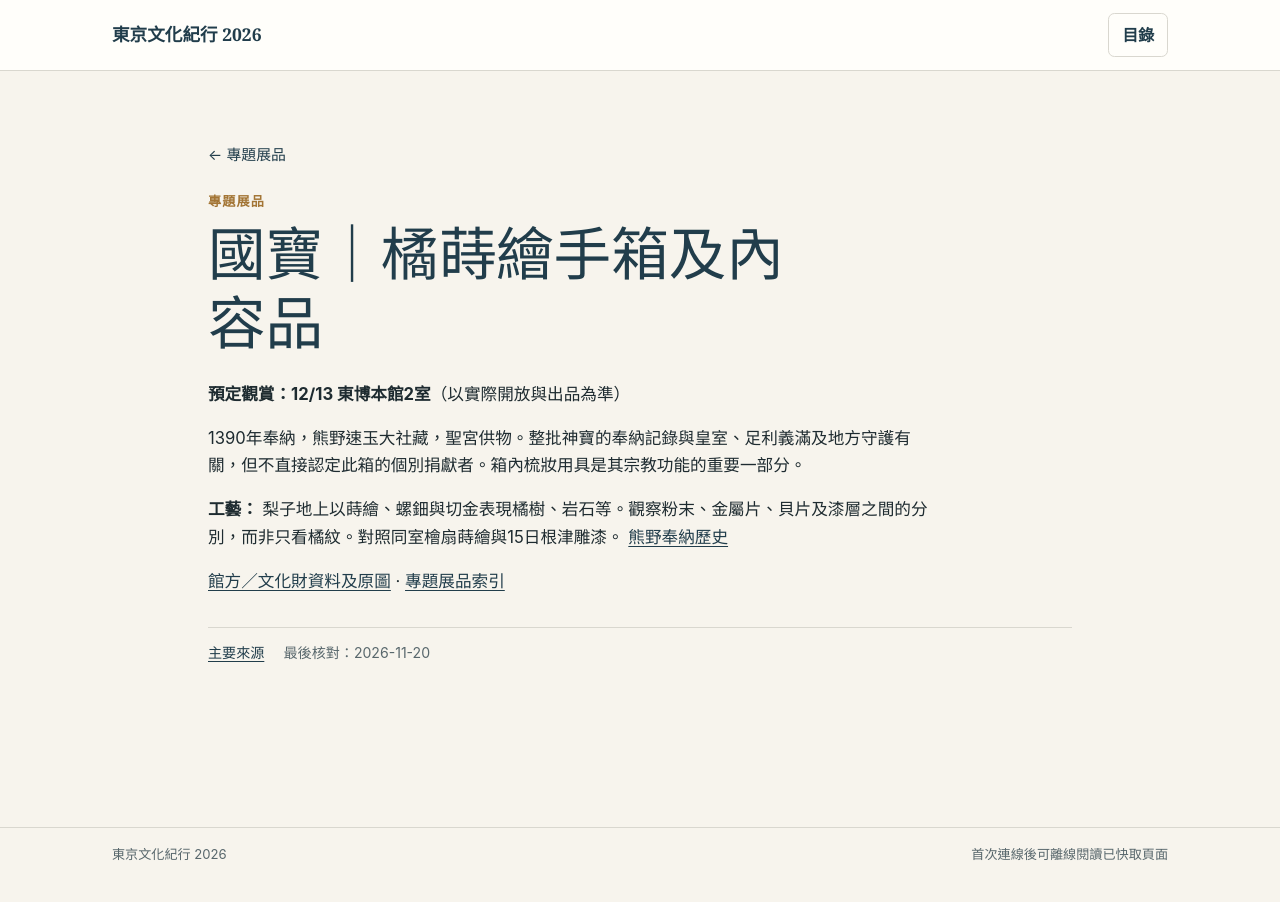
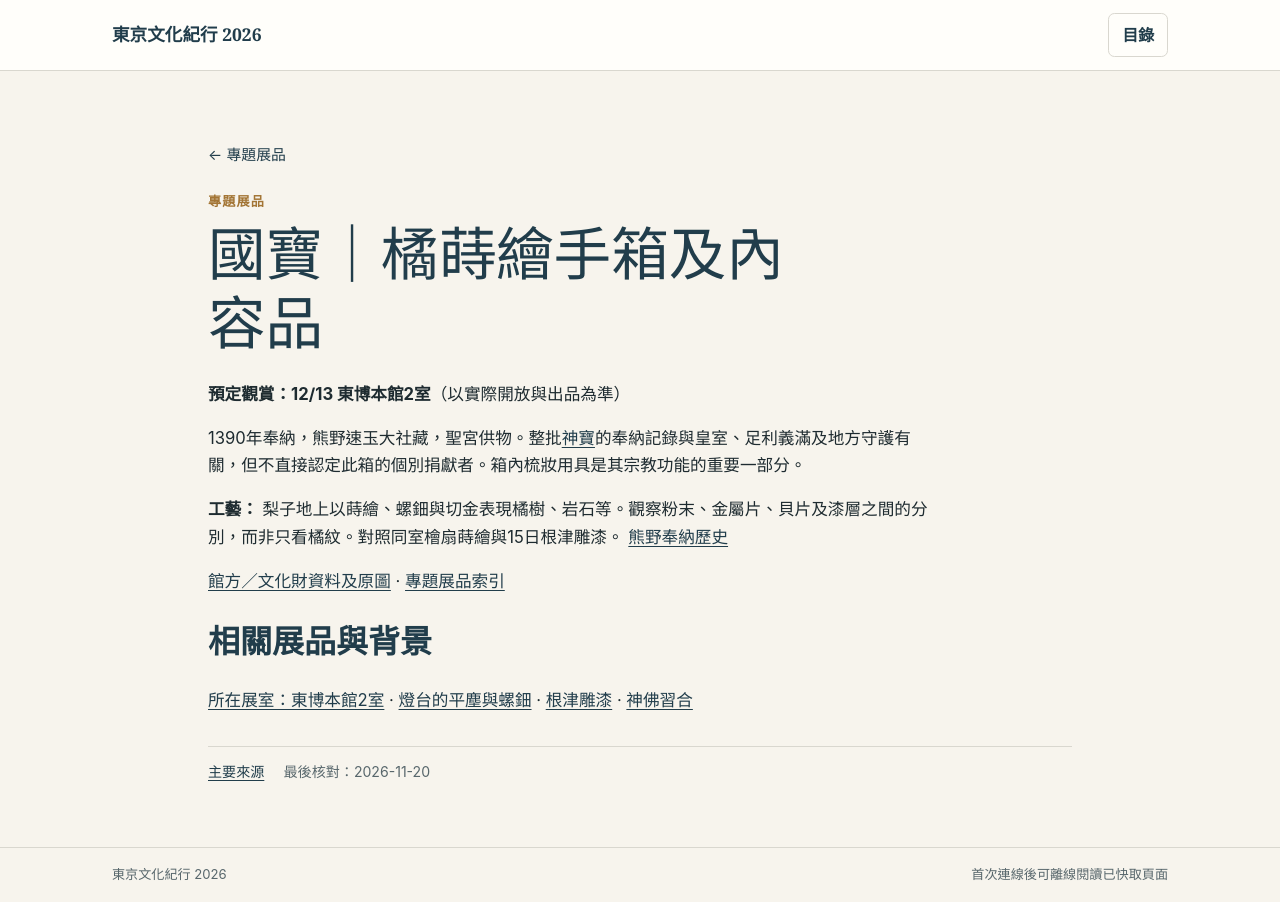
Before and after one commit to davetwchiu/tokyo-culture-trip-2026, a Jekyll site: the page built from content/works/tachibana-box.md, in a window 1280 px wide. Built offline with Jekyll 4.4.1, drawn with Linux system fonts in a browser that asks for light colours.

Commit message:
Link tachibana-box object to museum and interpretive context

```diff
--- a/content/works/tachibana-box.md
+++ b/content/works/tachibana-box.md
@@ -16,8 +16,12 @@ offline: true
 
 **預定觀賞：12/13 東博本館2室**（以實際開放與出品為準）
 
-1390年奉納，熊野速玉大社藏，聖宮供物。整批神寶的奉納記錄與皇室、足利義滿及地方守護有關，但不直接認定此箱的個別捐獻者。箱內梳妝用具是其宗教功能的重要一部分。
+1390年奉納，熊野速玉大社藏，聖宮供物。整批[神寶](/tokyo-culture-trip-2026/history/culture/#syncretism)的奉納記錄與皇室、足利義滿及地方守護有關，但不直接認定此箱的個別捐獻者。箱內梳妝用具是其宗教功能的重要一部分。
 
 **工藝：** 梨子地上以蒔繪、螺鈿與切金表現橘樹、岩石等。觀察粉末、金屬片、貝片及漆層之間的分別，而非只看橘紋。對照同室檜扇蒔繪與15日根津雕漆。 [熊野奉納歷史](https://kumanohayatama.jp/magazine/118/)
 
 [館方／文化財資料及原圖](https://www.osakamushis.jp/news/2009/isejingu/isejingu_item.html) · [專題展品索引](../)
+
+## 相關展品與背景
+
+[所在展室：東博本館2室](/tokyo-culture-trip-2026/museums/tokyo-national-museum/buildings/honkan/#lacquer-room) · [燈台的平塵與螺鈿](/tokyo-culture-trip-2026/works/lotus-lamp/) · [根津雕漆](/tokyo-culture-trip-2026/works/nezu-carved-lacquer/) · [神佛習合](/tokyo-culture-trip-2026/history/culture/#syncretism)
```
